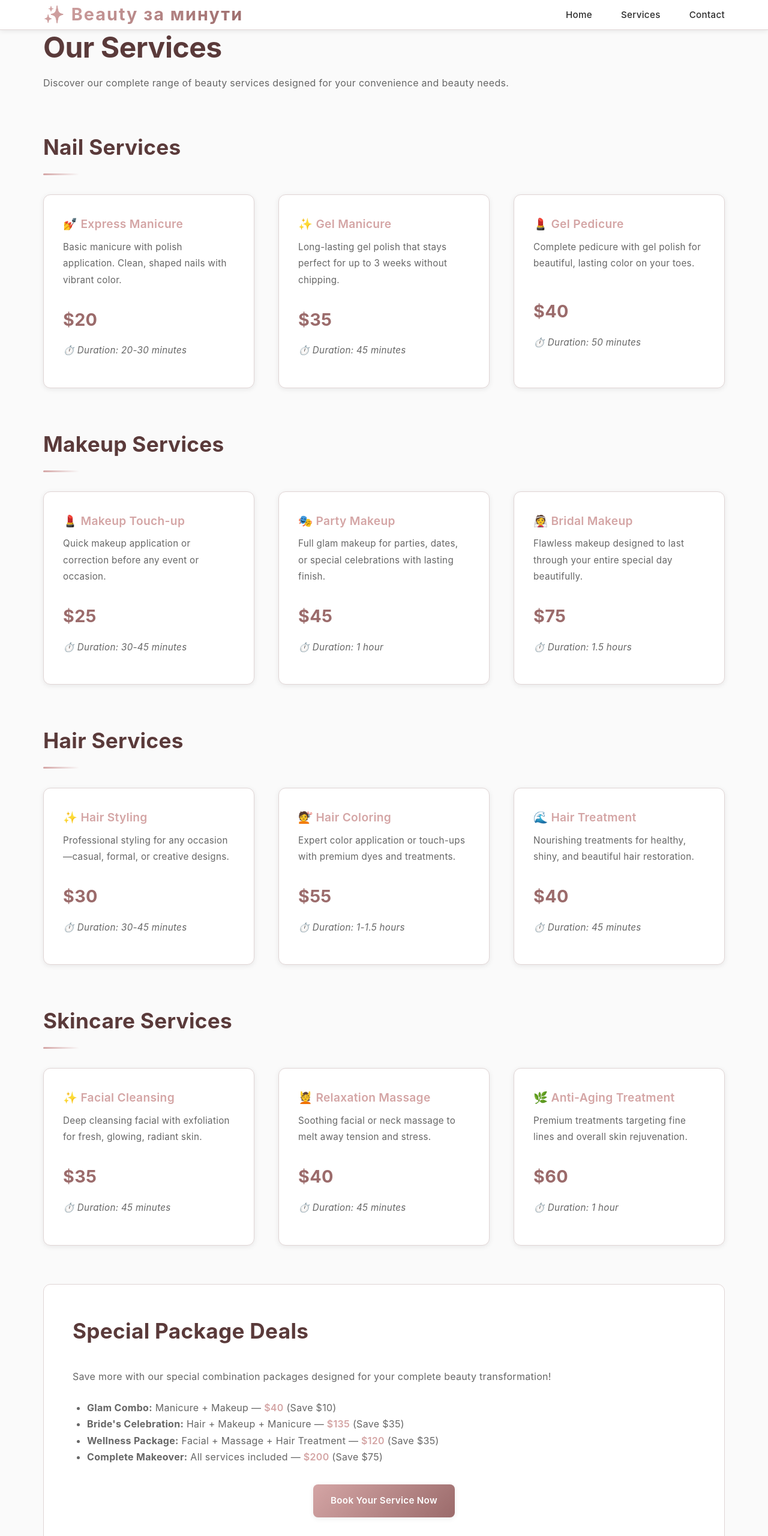
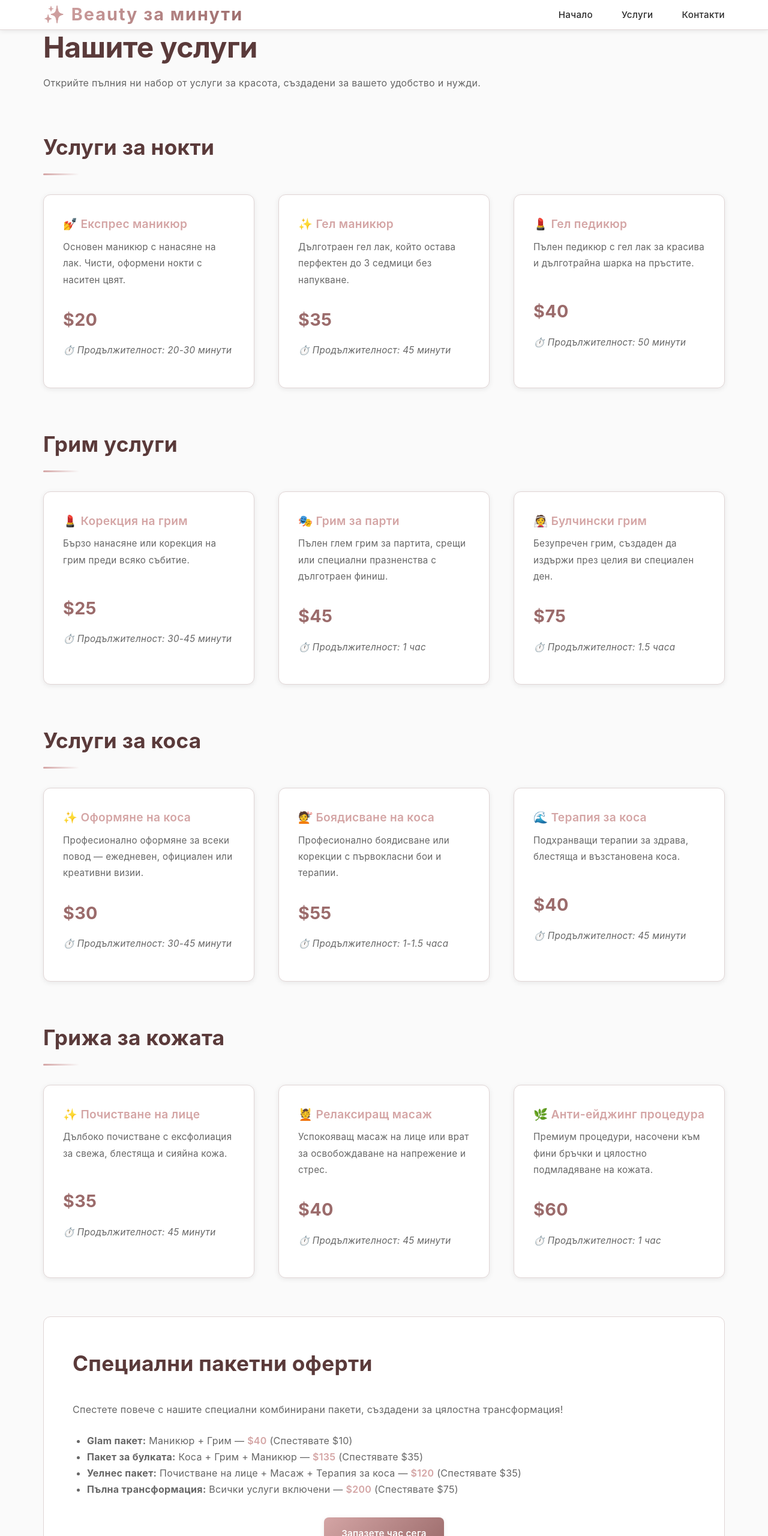
Before and after one commit to ivayloktodorov/Beauty-Salon, a plain HTML site: page services.html in a window 1280 px wide. Shown: the top 2560 px of the page at 60% size. Drawn offline with Linux system fonts and the light colour scheme.

Commit message:
Translate HTML content to Bulgarian for contact, index, and services pages of Beauty за минути website

```diff
--- a/services.html
+++ b/services.html
@@ -1,10 +1,10 @@
 <!DOCTYPE html>
-<html lang="en">
+<html lang="bg">
 <head>
   <meta charset="UTF-8">
   <meta name="viewport" content="width=device-width, initial-scale=1.0">
-  <meta name="description" content="Explore all beauty services at Beauty за минути - manicures, makeup, hair styling, and skincare treatments.">
-  <title>Services - Beauty за минути</title>
+  <meta name="description" content="Открийте всички услуги за красота в Beauty за минути - маникюр, грим, оформяне на коса и процедури за лице.">
+  <title>Услуги - Beauty за минути</title>
   <link rel="stylesheet" href="styles.css">
 </head>
 <body>
@@ -12,136 +12,136 @@
     <nav class="container">
       <a href="index.html" class="logo">✨ Beauty за минути</a>
       <ul class="nav-links">
-        <li><a href="index.html">Home</a></li>
-        <li><a href="services.html">Services</a></li>
-        <li><a href="contact.html">Contact</a></li>
+        <li><a href="index.html">Начало</a></li>
+        <li><a href="services.html">Услуги</a></li>
+        <li><a href="contact.html">Контакти</a></li>
       </ul>
     </nav>
   </header>
 
   <main class="container">
     <section>
-      <h1>Our Services</h1>
-      <p>Discover our complete range of beauty services designed for your convenience and beauty needs.</p>
+      <h1>Нашите услуги</h1>
+      <p>Открийте пълния ни набор от услуги за красота, създадени за вашето удобство и нужди.</p>
     </section>
 
     <section>
-      <h2>Nail Services</h2>
+      <h2>Услуги за нокти</h2>
       <div class="services-grid">
         <div class="service-card">
-          <h3>💅 Express Manicure</h3>
-          <p>Basic manicure with polish application. Clean, shaped nails with vibrant color.</p>
+          <h3>💅 Експрес маникюр</h3>
+          <p>Основен маникюр с нанасяне на лак. Чисти, оформени нокти с наситен цвят.</p>
           <div class="price">$20</div>
-          <p class="duration">⏱️ Duration: 20-30 minutes</p>
+          <p class="duration">⏱️ Продължителност: 20-30 минути</p>
         </div>
         <div class="service-card">
-          <h3>✨ Gel Manicure</h3>
-          <p>Long-lasting gel polish that stays perfect for up to 3 weeks without chipping.</p>
+          <h3>✨ Гел маникюр</h3>
+          <p>Дълготраен гел лак, който остава перфектен до 3 седмици без напукване.</p>
           <div class="price">$35</div>
-          <p class="duration">⏱️ Duration: 45 minutes</p>
+          <p class="duration">⏱️ Продължителност: 45 минути</p>
         </div>
         <div class="service-card">
-          <h3>💄 Gel Pedicure</h3>
-          <p>Complete pedicure with gel polish for beautiful, lasting color on your toes.</p>
+          <h3>💄 Гел педикюр</h3>
+          <p>Пълен педикюр с гел лак за красива и дълготрайна шарка на пръстите.</p>
           <div class="price">$40</div>
-          <p class="duration">⏱️ Duration: 50 minutes</p>
+          <p class="duration">⏱️ Продължителност: 50 минути</p>
         </div>
       </div>
     </section>
 
     <section>
-      <h2>Makeup Services</h2>
+      <h2>Грим услуги</h2>
       <div class="services-grid">
         <div class="service-card">
-          <h3>💄 Makeup Touch-up</h3>
-          <p>Quick makeup application or correction before any event or occasion.</p>
+          <h3>💄 Корекция на грим</h3>
+          <p>Бързо нанасяне или корекция на грим преди всяко събитие.</p>
           <div class="price">$25</div>
-          <p class="duration">⏱️ Duration: 30-45 minutes</p>
+          <p class="duration">⏱️ Продължителност: 30-45 минути</p>
         </div>
         <div class="service-card">
-          <h3>🎭 Party Makeup</h3>
-          <p>Full glam makeup for parties, dates, or special celebrations with lasting finish.</p>
+          <h3>🎭 Грим за парти</h3>
+          <p>Пълен глем грим за партита, срещи или специални празненства с дълготраен финиш.</p>
           <div class="price">$45</div>
-          <p class="duration">⏱️ Duration: 1 hour</p>
+          <p class="duration">⏱️ Продължителност: 1 час</p>
         </div>
         <div class="service-card">
-          <h3>👰 Bridal Makeup</h3>
-          <p>Flawless makeup designed to last through your entire special day beautifully.</p>
+          <h3>👰 Булчински грим</h3>
+          <p>Безупречен грим, създаден да издържи през целия ви специален ден.</p>
           <div class="price">$75</div>
-          <p class="duration">⏱️ Duration: 1.5 hours</p>
+          <p class="duration">⏱️ Продължителност: 1.5 часа</p>
         </div>
       </div>
     </section>
 
     <section>
-      <h2>Hair Services</h2>
+      <h2>Услуги за коса</h2>
       <div class="services-grid">
         <div class="service-card">
-          <h3>✨ Hair Styling</h3>
-          <p>Professional styling for any occasion—casual, formal, or creative designs.</p>
+          <h3>✨ Оформяне на коса</h3>
+          <p>Професионално оформяне за всеки повод — ежедневен, официален или креативни визии.</p>
           <div class="price">$30</div>
-          <p class="duration">⏱️ Duration: 30-45 minutes</p>
+          <p class="duration">⏱️ Продължителност: 30-45 минути</p>
         </div>
         <div class="service-card">
-          <h3>💇 Hair Coloring</h3>
-          <p>Expert color application or touch-ups with premium dyes and treatments.</p>
+          <h3>💇 Боядисване на коса</h3>
+          <p>Професионално боядисване или корекции с първокласни бои и терапии.</p>
           <div class="price">$55</div>
-          <p class="duration">⏱️ Duration: 1-1.5 hours</p>
+          <p class="duration">⏱️ Продължителност: 1-1.5 часа</p>
         </div>
         <div class="service-card">
-          <h3>🌊 Hair Treatment</h3>
-          <p>Nourishing treatments for healthy, shiny, and beautiful hair restoration.</p>
+          <h3>🌊 Терапия за коса</h3>
+          <p>Подхранващи терапии за здрава, блестяща и възстановена коса.</p>
           <div class="price">$40</div>
-          <p class="duration">⏱️ Duration: 45 minutes</p>
+          <p class="duration">⏱️ Продължителност: 45 минути</p>
         </div>
       </div>
     </section>
 
     <section>
-      <h2>Skincare Services</h2>
+      <h2>Грижа за кожата</h2>
       <div class="services-grid">
         <div class="service-card">
-          <h3>✨ Facial Cleansing</h3>
-          <p>Deep cleansing facial with exfoliation for fresh, glowing, radiant skin.</p>
+          <h3>✨ Почистване на лице</h3>
+          <p>Дълбоко почистване с ексфолиация за свежа, блестяща и сияйна кожа.</p>
           <div class="price">$35</div>
-          <p class="duration">⏱️ Duration: 45 minutes</p>
+          <p class="duration">⏱️ Продължителност: 45 минути</p>
         </div>
         <div class="service-card">
-          <h3>💆 Relaxation Massage</h3>
-          <p>Soothing facial or neck massage to melt away tension and stress.</p>
+          <h3>💆 Релаксиращ масаж</h3>
+          <p>Успокояващ масаж на лице или врат за освобождаване на напрежение и стрес.</p>
           <div class="price">$40</div>
-          <p class="duration">⏱️ Duration: 45 minutes</p>
+          <p class="duration">⏱️ Продължителност: 45 минути</p>
         </div>
         <div class="service-card">
-          <h3>🌿 Anti-Aging Treatment</h3>
-          <p>Premium treatments targeting fine lines and overall skin rejuvenation.</p>
+          <h3>🌿 Анти-ейджинг процедура</h3>
+          <p>Премиум процедури, насочени към фини бръчки и цялостно подмладяване на кожата.</p>
           <div class="price">$60</div>
-          <p class="duration">⏱️ Duration: 1 hour</p>
+          <p class="duration">⏱️ Продължителност: 1 час</p>
         </div>
       </div>
     </section>
 
     <section class="section-divider">
-      <h2>Special Package Deals</h2>
-      <p>Save more with our special combination packages designed for your complete beauty transformation!</p>
+      <h2>Специални пакетни оферти</h2>
+      <p>Спестете повече с нашите специални комбинирани пакети, създадени за цялостна трансформация!</p>
       <ul style="margin-left: 1.5rem; margin-top: 1.5rem; color: var(--text-light);">
-        <li><strong>Glam Combo:</strong> Manicure + Makeup — <span style="color: var(--primary-color); font-weight: 600;">$40</span> (Save $10)</li>
-        <li><strong>Bride's Celebration:</strong> Hair + Makeup + Manicure — <span style="color: var(--primary-color); font-weight: 600;">$135</span> (Save $35)</li>
-        <li><strong>Wellness Package:</strong> Facial + Massage + Hair Treatment — <span style="color: var(--primary-color); font-weight: 600;">$120</span> (Save $35)</li>
-        <li><strong>Complete Makeover:</strong> All services included — <span style="color: var(--primary-color); font-weight: 600;">$200</span> (Save $75)</li>
+        <li><strong>Glam пакет:</strong> Маникюр + Грим — <span style="color: var(--primary-color); font-weight: 600;">$40</span> (Спестявате $10)</li>
+        <li><strong>Пакет за булката:</strong> Коса + Грим + Маникюр — <span style="color: var(--primary-color); font-weight: 600;">$135</span> (Спестявате $35)</li>
+        <li><strong>Уелнес пакет:</strong> Почистване на лице + Масаж + Терапия за коса — <span style="color: var(--primary-color); font-weight: 600;">$120</span> (Спестявате $35)</li>
+        <li><strong>Пълна трансформация:</strong> Всички услуги включени — <span style="color: var(--primary-color); font-weight: 600;">$200</span> (Спестявате $75)</li>
       </ul>
       <div class="text-center mt-2">
-        <a href="contact.html" class="btn">Book Your Service Now</a>
+        <a href="contact.html" class="btn">Запазете час сега</a>
       </div>
     </section>
   </main>
 
   <footer>
-    <p>&copy; 2024 Beauty за минути. All rights reserved.</p>
-    <p>Making you beautiful, one minute at a time!</p>
+    <p>&copy; 2024 Beauty за минути. Всички права запазени.</p>
+    <p>Правим ви красиви — по минута.</p>
     <div class="footer-links">
-      <a href="index.html">Home</a>
-      <a href="contact.html">Contact Us</a>
+      <a href="index.html">Начало</a>
+      <a href="contact.html">Контакти</a>
     </div>
   </footer>
 </body>
```
Also changed, not shown: contact.html (+48 -48 lines), index.html (+37 -37 lines).
